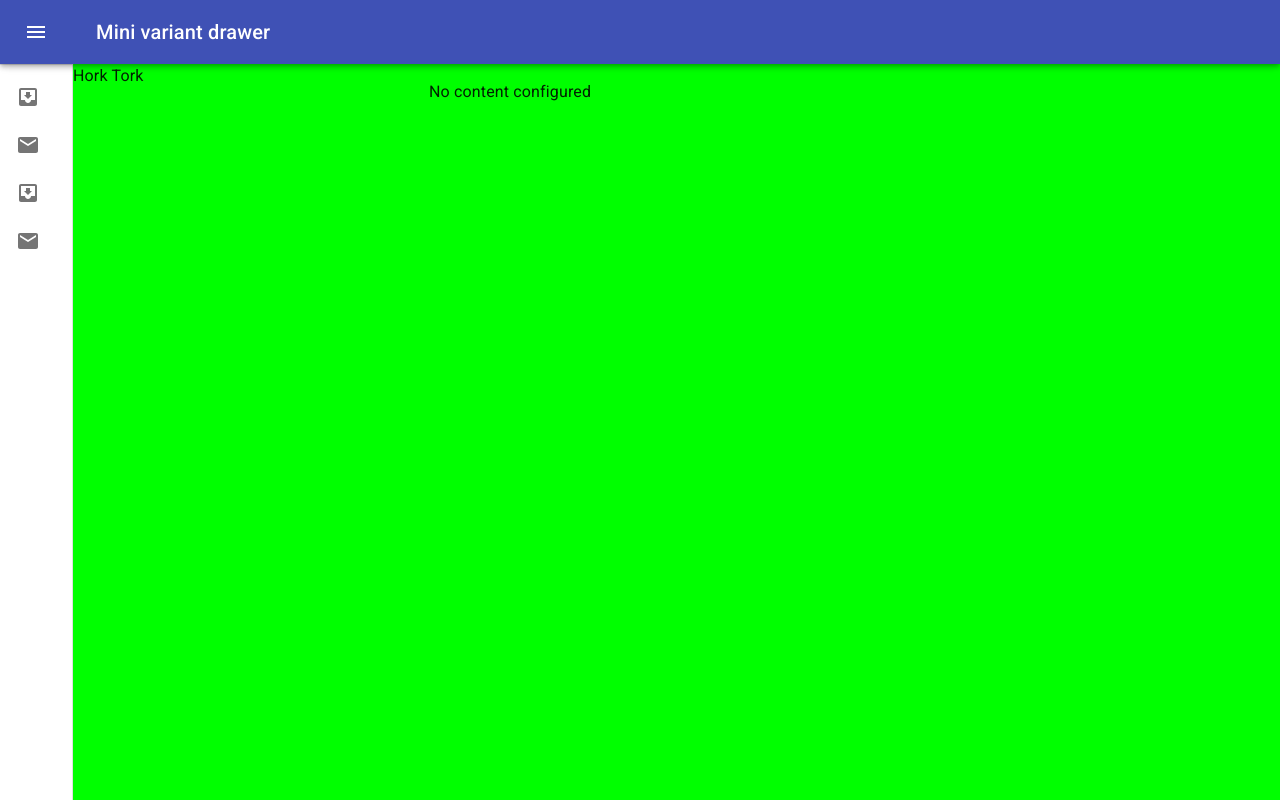
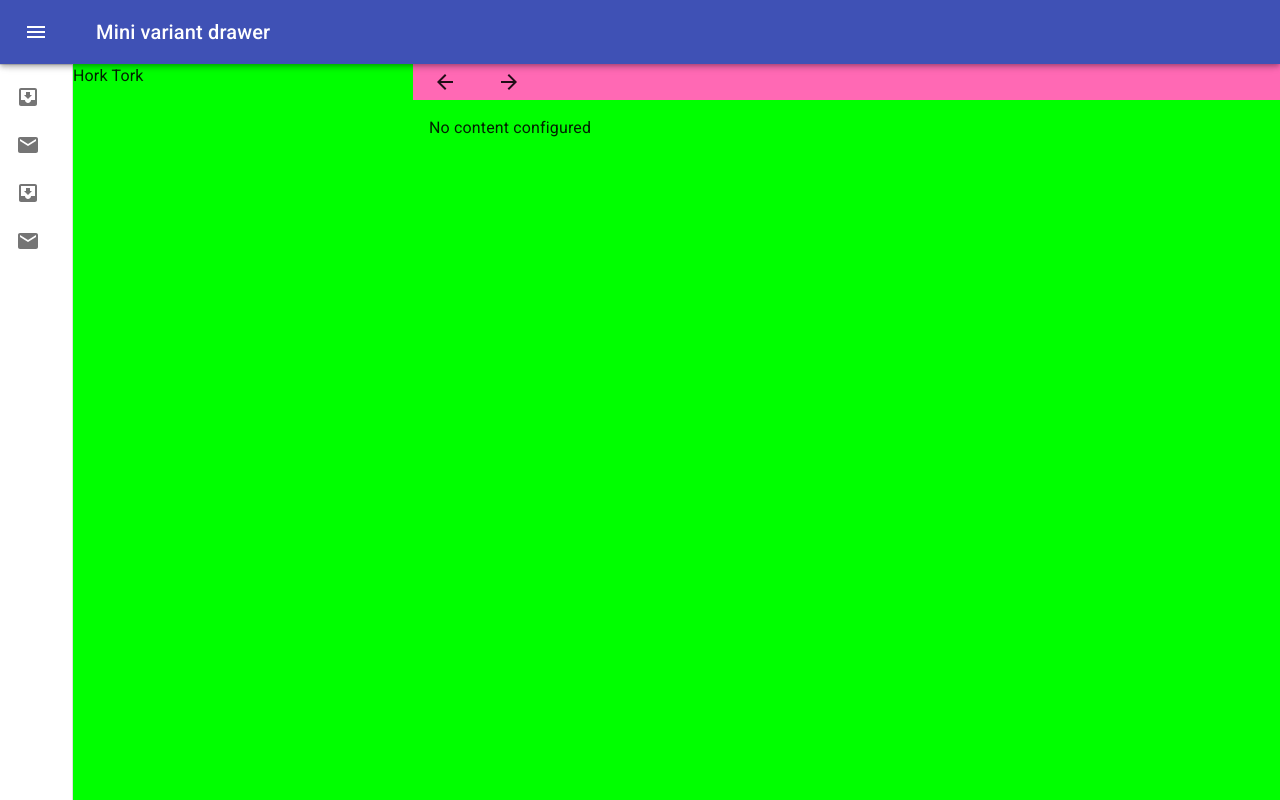
Before and after one commit to cohoe/panama, a React (Create React App) app: page / in a window 1280 px wide. Built offline with nearby package versions, Linux system fonts and the light colour scheme.

Commit message:
start adding actionbar

```diff
--- /dev/null
+++ b/src/components/Page/ActionBar.js
@@ -0,0 +1,35 @@
+import React from 'react';
+
+import {makeStyles, useTheme} from '@material-ui/core/styles';
+import {Typography} from "@material-ui/core";
+import ArrowBackIcon from '@material-ui/icons/ArrowBack';
+import ArrowForwardIcon from '@material-ui/icons/ArrowForward';
+import Button from "@material-ui/core/Button";
+
+const useStyles = makeStyles((theme) => ({
+    actionBar: {
+        backgroundColor: 'hotpink',
+        minHeight: '2rem',
+        display: 'flex',
+        // marginBottom: '16px',
+    },
+    actionBarIcon: {
+        // marginTop: 'auto',
+        // marginBottom: 'auto'
+    },
+    actionBarButton: {
+
+    }
+}))
+
+export const ActionBar = () => {
+    const theme = useTheme();
+    const classes = useStyles(theme);
+
+    return (
+        <div className={classes.actionBar}>
+            <Button className={classes.actionBarButton}><ArrowBackIcon className={classes.actionBarIcon}/></Button>
+            <Button className={classes.actionBarButton}><ArrowForwardIcon className={classes.actionBarIcon}/></Button>
+        </div>
+    )
+}
--- a/src/components/Page/Content/ContentContainer.js
+++ b/src/components/Page/Content/ContentContainer.js
@@ -2,11 +2,17 @@ import React from "react";
 import {ScrollPane} from "../ScrollPane";
 import {ContentPane} from "./ContentPane";
 import {makeStyles, useTheme} from "@material-ui/core/styles";
+import {ActionBar} from "../ActionBar";
 
 const useStyles = makeStyles((theme) => ({
     contentContainer: {
         display: 'flex',
         overflow: 'hidden',
+        flex: 1
+    },
+    paneContainer: {
+        display: 'flex',
+        flexDirection: 'column',
         flex: 1
     }
 }))
@@ -17,8 +23,14 @@ export const ContentContainer = () => {
 
     return (
         <div className={classes.contentContainer}>
+            {/*<div className={classes.paneContainer}>*/}
+            {/*    */}
+            {/*</div>*/}
             <ScrollPane />
-            <ContentPane />
+            <div className={classes.paneContainer}>
+                <ActionBar/>
+                <ContentPane />
+            </div>
         </div>
     )
 }
--- a/src/components/Page/Content/ContentPane.js
+++ b/src/components/Page/Content/ContentPane.js
@@ -4,13 +4,9 @@ import {makeStyles, useTheme} from '@material-ui/core/styles';
 import Typography from '@material-ui/core/Typography';
 import {CocktailPane} from "../../Cocktail";
 import {Switch, Route, useParams} from "react-router-dom";
-import {CocktailList} from "../../Cocktail/CocktailList";
 
 const useStyles = makeStyles((theme) => ({
     contentPane: {
-        // [theme.breakpoints.down('xs')]: {
-        //     display: 'none'
-        // },
         [theme.breakpoints.up('sm')]: {
             flex: 1
         },
```
